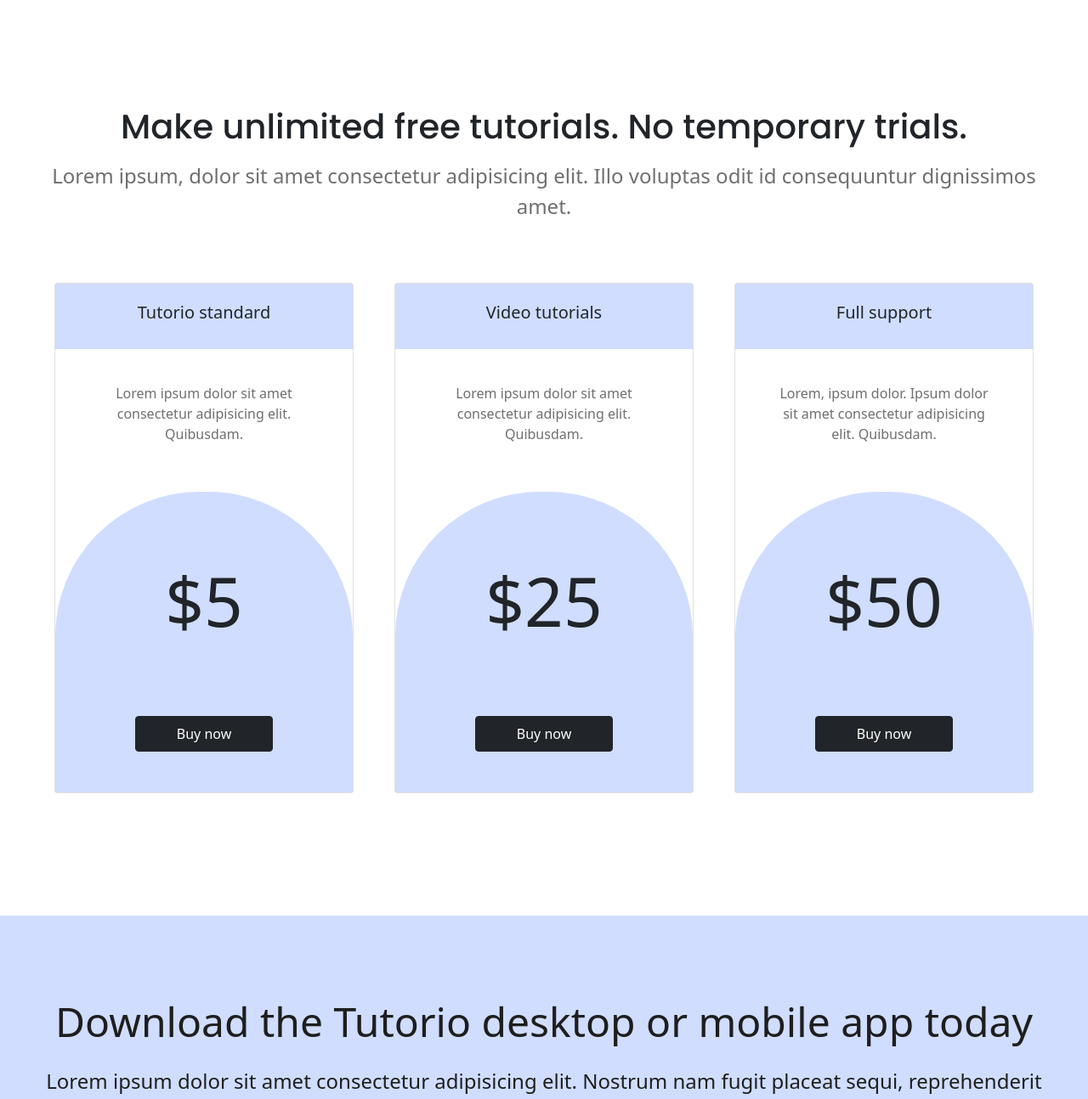
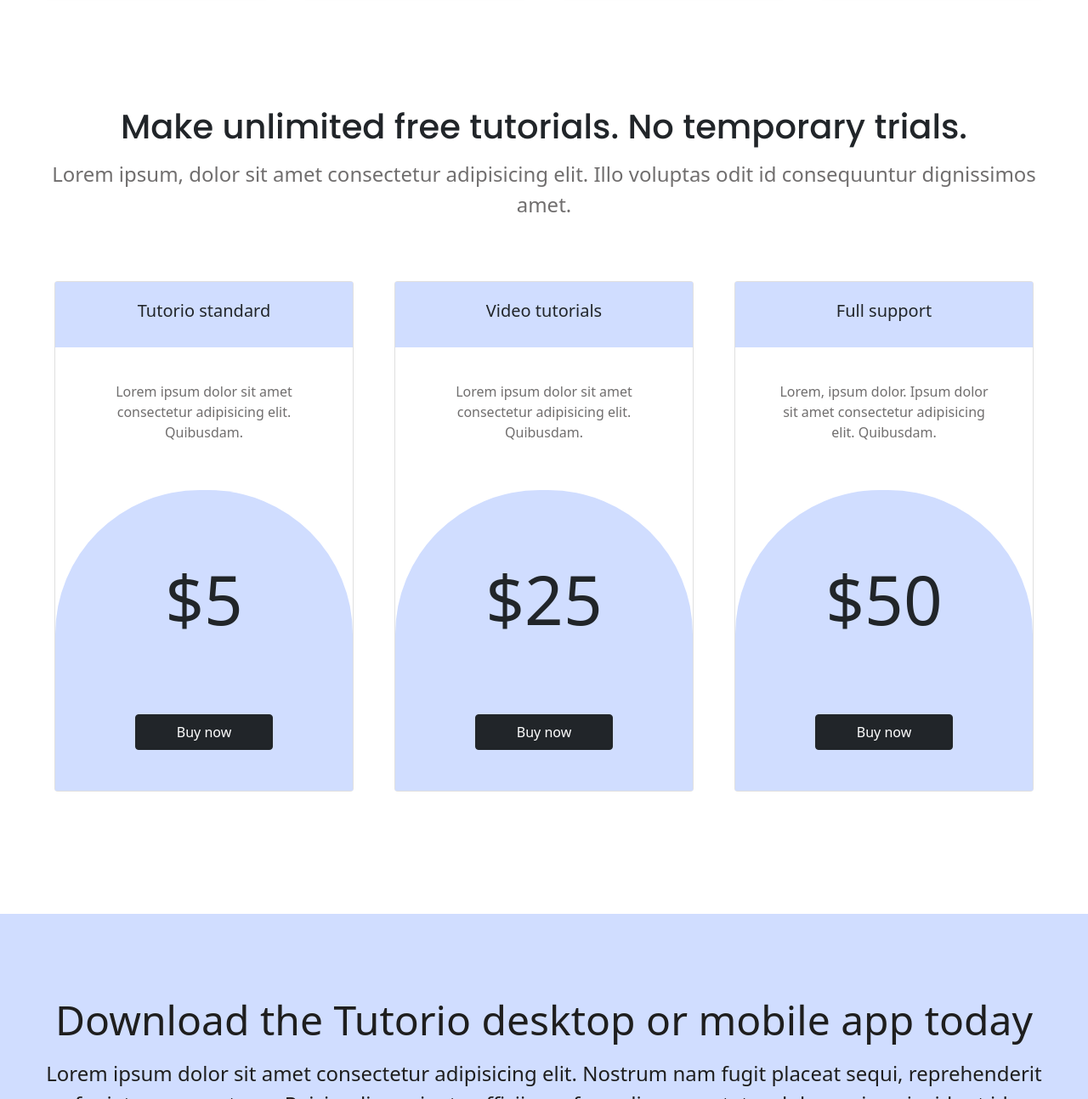
Before and after one commit to louvalman/tutorio-io, a plain HTML site: page index.html in a window 1280 px wide. Shown: the part 2212-3506 px from the top of the page at 85% size. Drawn offline with nearby package versions, Linux system fonts and the light colour scheme.

Commit message:
sizing h1>p

```diff
--- a/css/mobile-style.css
+++ b/css/mobile-style.css
@@ -123,7 +123,7 @@
 
     footer {
 
-        padding: 8vmin 4vmin;
+        padding: 6vmin 6vmin;
     }
 
     footer input {
--- a/css/style.css
+++ b/css/style.css
@@ -244,15 +244,14 @@ header .container .col-md-7 .btn-light:hover {
 
 .purchase>h1 {
     padding-top: 4vmin;
-    padding-bottom: 0.1em;
+    padding-bottom: 0.35em;
     font-family: var(--Poppins);
-    margin: 0vmin 1.5vmin;
+    margin: 0vmin 6vmin;
 }
 
 .purchase>p {
     color: var(--light-black);
     font-size: 3vmin;
-    padding-top: 0.5em;
     padding-bottom: 6vmin;
     margin: 0vmin 6vmin;
 }
@@ -298,14 +297,13 @@ header .container .col-md-7 .btn-light:hover {
 }
 
 .section-3 .col-md-12>h1 {
-    padding: 2em 0 0.5em 0;
+    padding: 2em 0 0.35em 0;
     color: #1e1e1e;
     font-size: 6vmin;
-    margin: 0vmin 1.5vmin;
+    margin: 0vmin 6vmin;
 }
 
 .section-3 .col-md-12>p {
-    padding: 0;
     padding-bottom: 2em;
     color: #1e1e1e;
     font-size: 3vmin;
```
